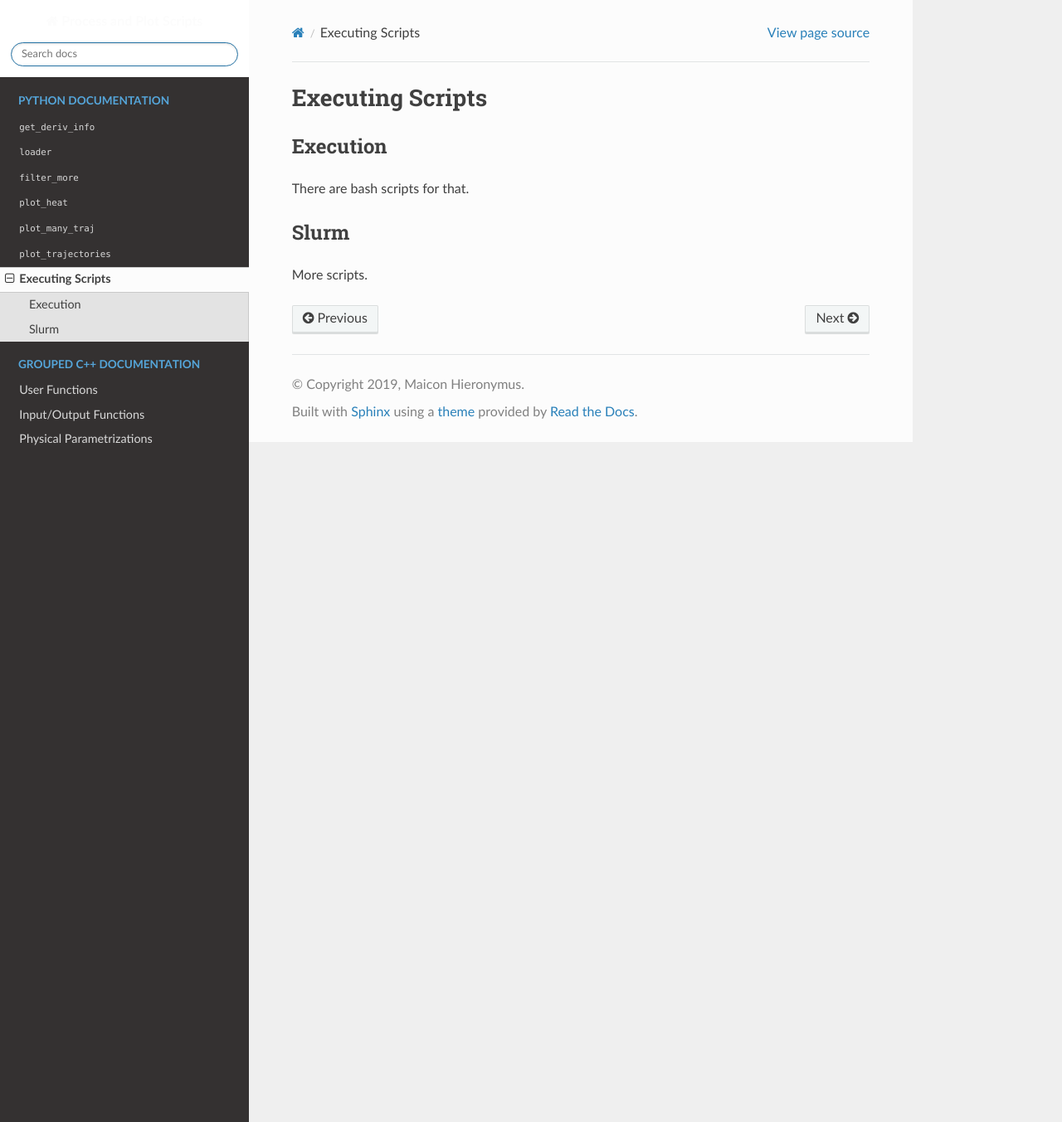
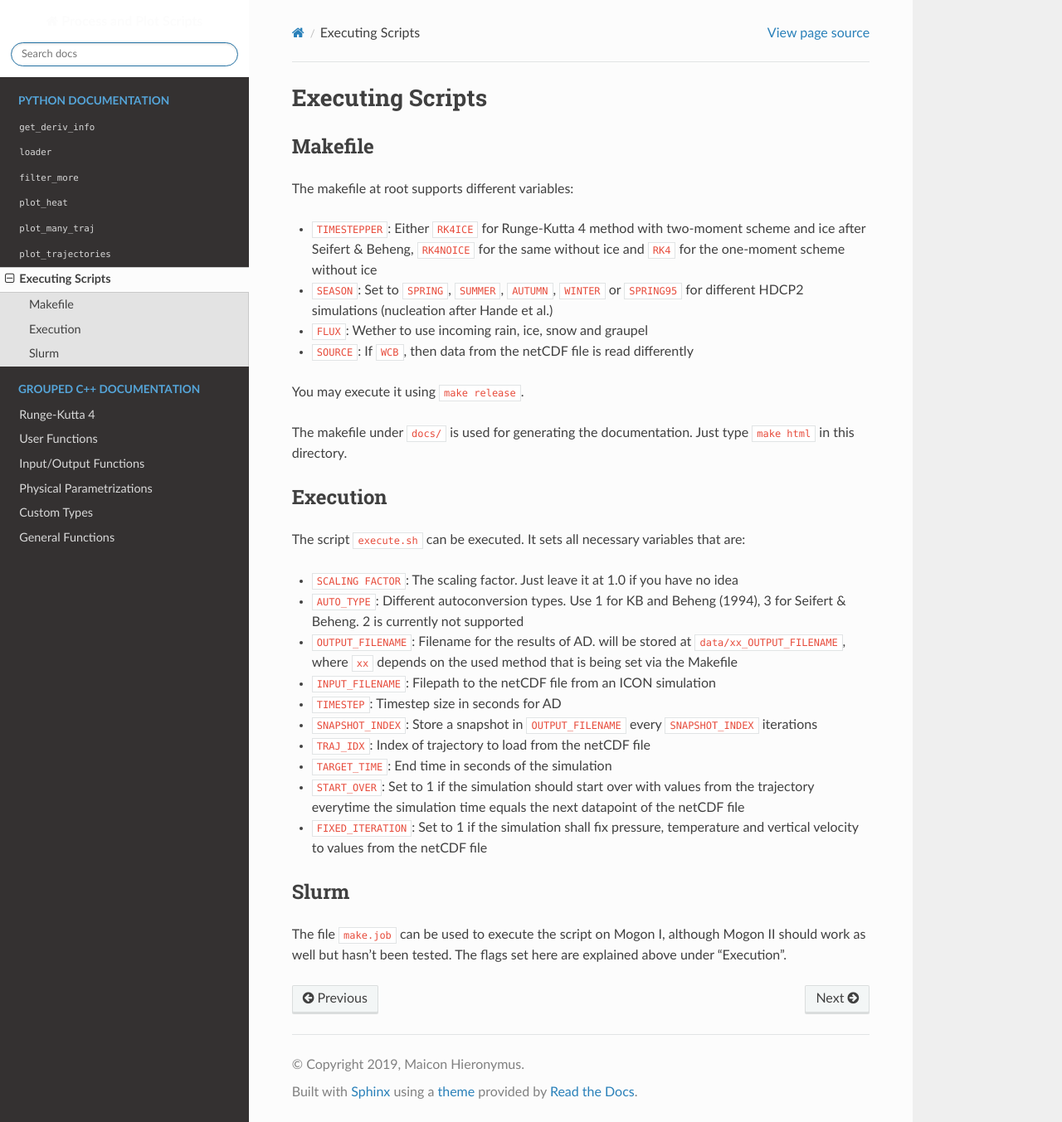
Before and after one commit to wavestoweather/AD_Sensitivity_Analysis, a Sphinx documentation site: the page built from docs/scripts/executing.rst, in a window 1280 px wide and 1353 px high. Shown: the whole window at 83% size. Built offline with Sphinx 7.4.7 and the Read the Docs theme 2.0.0, drawn with Linux system fonts in a browser that asks for light colours; formulas are drawn with MathJax 3; pages that are not in the unit, such as notebooks, are missing from menus.

Commit message:
Finished documentation. Moved a print function to general.h where it belongs.

```diff
--- /dev/null
+++ b/docs/groups/general.rst
@@ -0,0 +1,5 @@
+General Functions
+=================
+
+.. doxygengroup:: general
+   :project: AD
--- /dev/null
+++ b/docs/groups/rk.rst
@@ -0,0 +1,5 @@
+Runge-Kutta 4
+==============
+
+.. doxygengroup:: rk
+   :project: AD
--- /dev/null
+++ b/docs/groups/types.rst
@@ -0,0 +1,5 @@
+Custom Types
+=============
+
+.. doxygengroup:: types
+   :project: AD
--- a/docs/scripts/executing.rst
+++ b/docs/scripts/executing.rst
@@ -2,10 +2,37 @@
 Executing Scripts
 *****************
 
+Makefile
+=========
+The makefile at root supports different variables:
+
+- ``TIMESTEPPER``: Either ``RK4ICE`` for Runge-Kutta 4 method with two-moment scheme and ice after Seifert & Beheng, ``RK4NOICE`` for the same without ice and ``RK4`` for the one-moment scheme without ice
+- ``SEASON``: Set to ``SPRING``, ``SUMMER``, ``AUTUMN``, ``WINTER`` or ``SPRING95`` for different HDCP2 simulations (nucleation after Hande et al.)
+- ``FLUX``: Wether to use incoming rain, ice, snow and graupel
+- ``SOURCE``: If ``WCB``, then data from the netCDF file is read differently
+
+You may execute it using ``make release``.
+
+The makefile under ``docs/`` is used for generating the documentation. Just type ``make html`` in this directory.
+
+
 Execution
 =========
-There are bash scripts for that.
+The script ``execute.sh`` can be executed. It sets all necessary variables that
+are:
+
+- ``SCALING FACTOR``: The scaling factor. Just leave it at 1.0 if you have no idea
+- ``AUTO_TYPE``: Different autoconversion types. Use 1 for KB and Beheng (1994), 3 for Seifert & Beheng. 2 is currently not supported
+- ``OUTPUT_FILENAME``: Filename for the results of AD. will be stored at ``data/xx_OUTPUT_FILENAME``, where ``xx`` depends on the used method that is being set via the Makefile
+- ``INPUT_FILENAME``: Filepath to the netCDF file from an ICON simulation
+- ``TIMESTEP``: Timestep size in seconds for AD
+- ``SNAPSHOT_INDEX``: Store a snapshot in ``OUTPUT_FILENAME`` every ``SNAPSHOT_INDEX`` iterations
+- ``TRAJ_IDX``: Index of trajectory to load from the netCDF file
+- ``TARGET_TIME``: End time in seconds of the simulation
+- ``START_OVER``: Set to 1 if the simulation should start over with values from the trajectory everytime the simulation time equals the next datapoint of the netCDF file
+- ``FIXED_ITERATION``: Set to 1 if the simulation shall fix pressure, temperature and vertical velocity to values from the netCDF file
+
 
 Slurm
 =====
-More scripts.
+The file ``make.job`` can be used to execute the script on Mogon I, although Mogon II should work as well but hasn't been tested. The flags set here are explained above under "Execution".
```
Also changed, not shown: docs/index.rst (+8 -2 lines), 4 other files.
